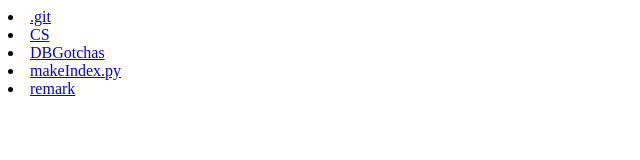
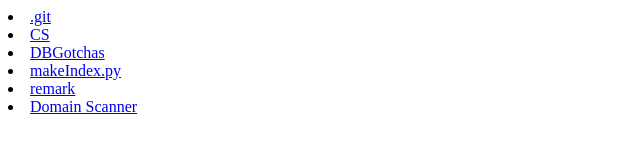
Before and after one commit to allmightyspiff/allmightyspiff.github.io, a plain HTML site: page index.html in a window 1280 px wide. Shown: the whole page, without its empty margins (0-640 px from the left). Drawn offline with Linux system fonts and the light colour scheme.

Commit message:
added domain scanner

```diff
--- a/index.html
+++ b/index.html
@@ -8,6 +8,7 @@
     <li><a href="DBGotchas">DBGotchas</a></li>
     <li><a href="makeIndex.py">makeIndex.py</a></li>
     <li><a href="remark">remark</a></li>
+    <li><a href="DomainScanner.pdf">Domain Scanner</a></li>
 </p>
 </body>
 </html>
```
Also changed, not shown: 1 other file.
